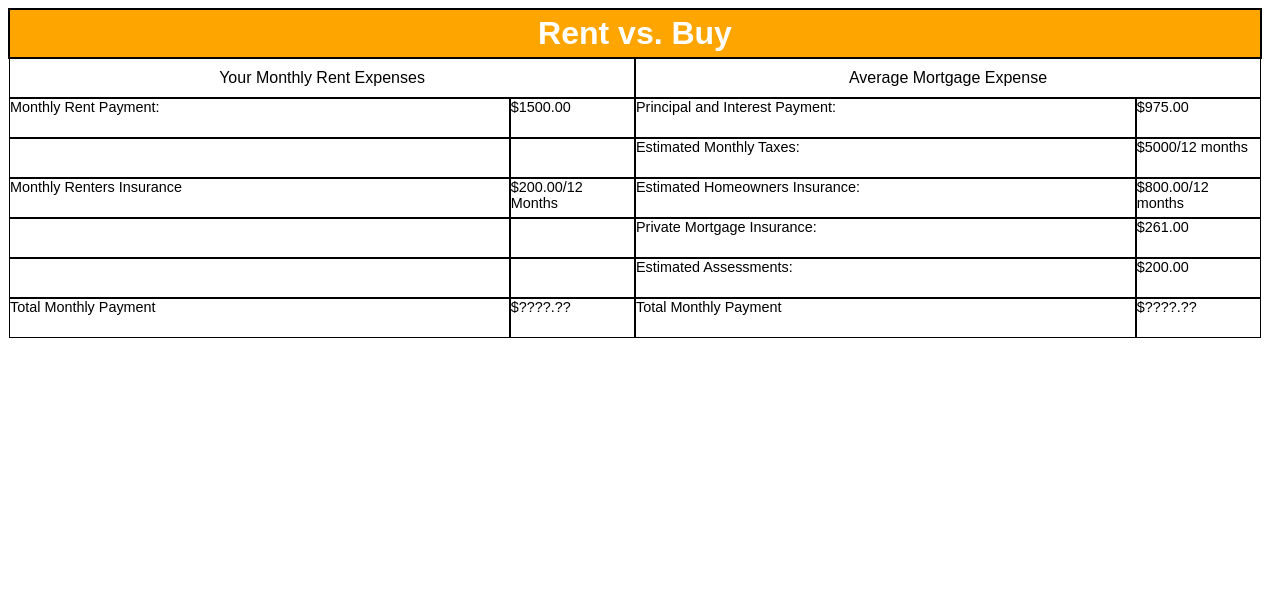
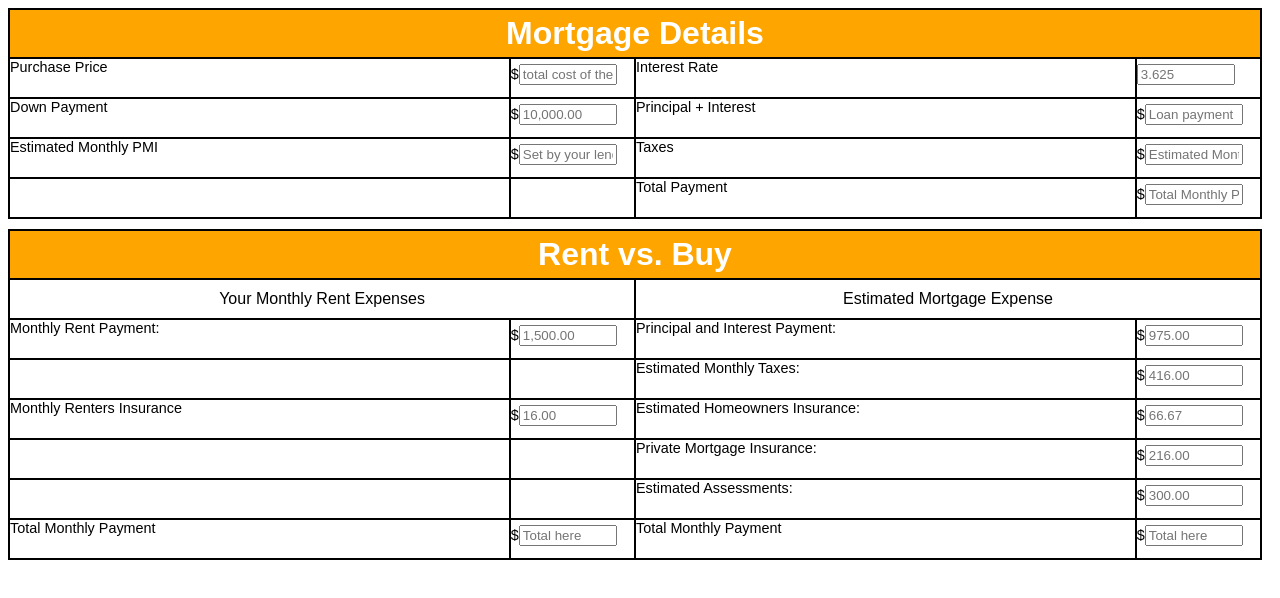
Before and after one commit to rdalin82/RentVsBuy, a plain HTML site: page index.html in a window 1280 px wide. Drawn offline with Linux system fonts and the light colour scheme.

Commit message:
added mrotgage table

```diff
--- a/css/style.css
+++ b/css/style.css
@@ -4,6 +4,11 @@ div{
 	border: 1px solid black;
 	box-sizing: border-box;
 	font-family: Arial;
+	overflow: auto;
+}
+input{
+	margin-top: 5px;
+	width: 80%;
 }
 .container {
 	margin: 0 10px 10px 0px;
--- a/index.html
+++ b/index.html
@@ -5,33 +5,52 @@
 </head>
 <body>
 	<div class="container">
+		<div class="top-head">Mortgage Details</div>
+		<div class="payment-type">Purchase Price</div>
+		<div class="payment-amount">$<input type="text" placeholder="total cost of the property"></div>
+		<div class="payment-type">Interest Rate</div>
+		<div class="payment-amount"><input type="text" placeholder="3.625"></div>
+		<div class="payment-type">Down Payment</div>
+		<div class="payment-amount">$<input type="text" placeholder="10,000.00"></div>
+		<div class="payment-type">Principal + Interest</div>
+		<div class="payment-amount">$<input type="text" placeholder="Loan payment"></div>
+		<div class="payment-type">Estimated Monthly PMI</div>
+		<div class="payment-amount">$<input type="text" placeholder="Set by your lender"></div>
+		<div class="payment-type">Taxes</div>
+		<div class="payment-amount">$<input type="text" placeholder="Estimated Month Property Tax"></div>
+		<div class="payment-type"></div>
+		<div class="payment-amount"></div>
+		<div class="payment-type">Total Payment</div>
+		<div class="payment-amount">$<input type="text" placeholder="Total Monthly Payment goes here"></div>
+	</div>
+	<div class="container">
 		<div class="top-head">Rent vs. Buy</div>
  			<div class="sub-head">Your Monthly Rent Expenses</div>
-			<div class="sub-head">Average Mortgage Expense</div>
+			<div class="sub-head">Estimated Mortgage Expense</div>
 			<div class="payment-type">Monthly Rent Payment: </div>
-			<div class="payment-amount">$1500.00</div>
+			<div class="payment-amount">$<input type="text" placeholder="1,500.00"></div>
 			<div class="payment-type">Principal and Interest Payment: </div>
-			<div class="payment-amount">$975.00</div>
+			<div class="payment-amount">$<input type="text" placeholder="975.00"></div>
 			<div class="payment-type"> </div>
 			<div class="payment-amount"> </div>
 			<div class="payment-type">Estimated Monthly Taxes:  </div>
-			<div class="payment-amount">$5000/12 months</div>
+			<div class="payment-amount">$<input type="text" placeholder="416.00"></div>
 			<div class="payment-type">Monthly Renters Insurance</div>
-			<div class="payment-amount">$200.00/12 Months</div>
+			<div class="payment-amount">$<input type="text" placeholder="16.00"></div>
 			<div class="payment-type">Estimated Homeowners Insurance:  </div>
-			<div class="payment-amount">$800.00/12 months</div>
+			<div class="payment-amount">$<input type="text" placeholder="66.67"></div>
 			<div class="payment-type"> </div>
 			<div class="payment-amount"> </div>
 			<div class="payment-type">Private Mortgage Insurance: </div>
-			<div class="payment-amount">$261.00</div>
+			<div class="payment-amount">$<input type="text" placeholder="216.00"></div>
 			<div class="payment-type"> </div>
 			<div class="payment-amount"> </div>
 			<div class="payment-type">Estimated Assessments: </div>
-			<div class="payment-amount">$200.00</div>
+			<div class="payment-amount">$<input type="text" placeholder="300.00"></div>
 			<div class="payment-type">Total Monthly Payment</div>
-			<div class="payment-amount">$????.?? </div>
+			<div class="payment-amount">$<input type="text" placeholder="Total here"></div>
 			<div class="payment-type">Total Monthly Payment</div>
-			<div class="payment-amount">$????.?? </div>
+			<div class="payment-amount">$<input type="text" placeholder="Total here"> </div>
 		</div>
 
 </body>
```
